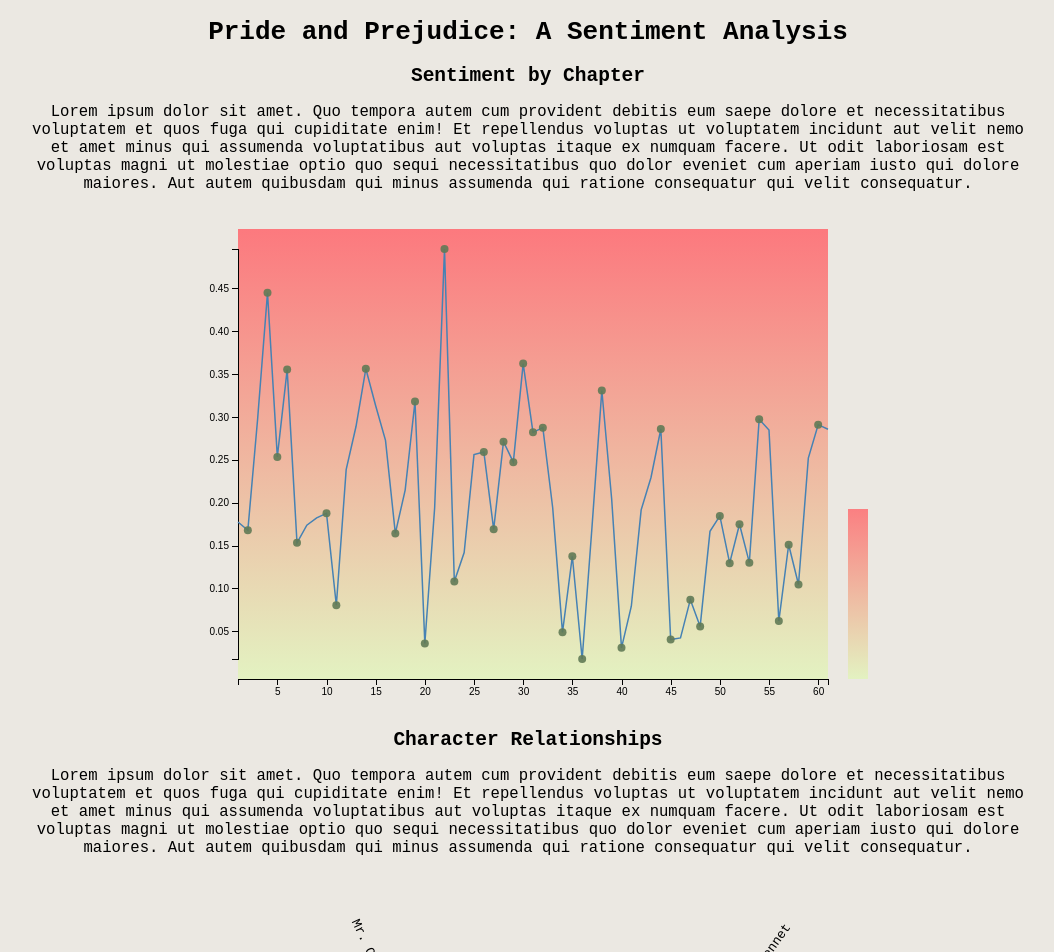
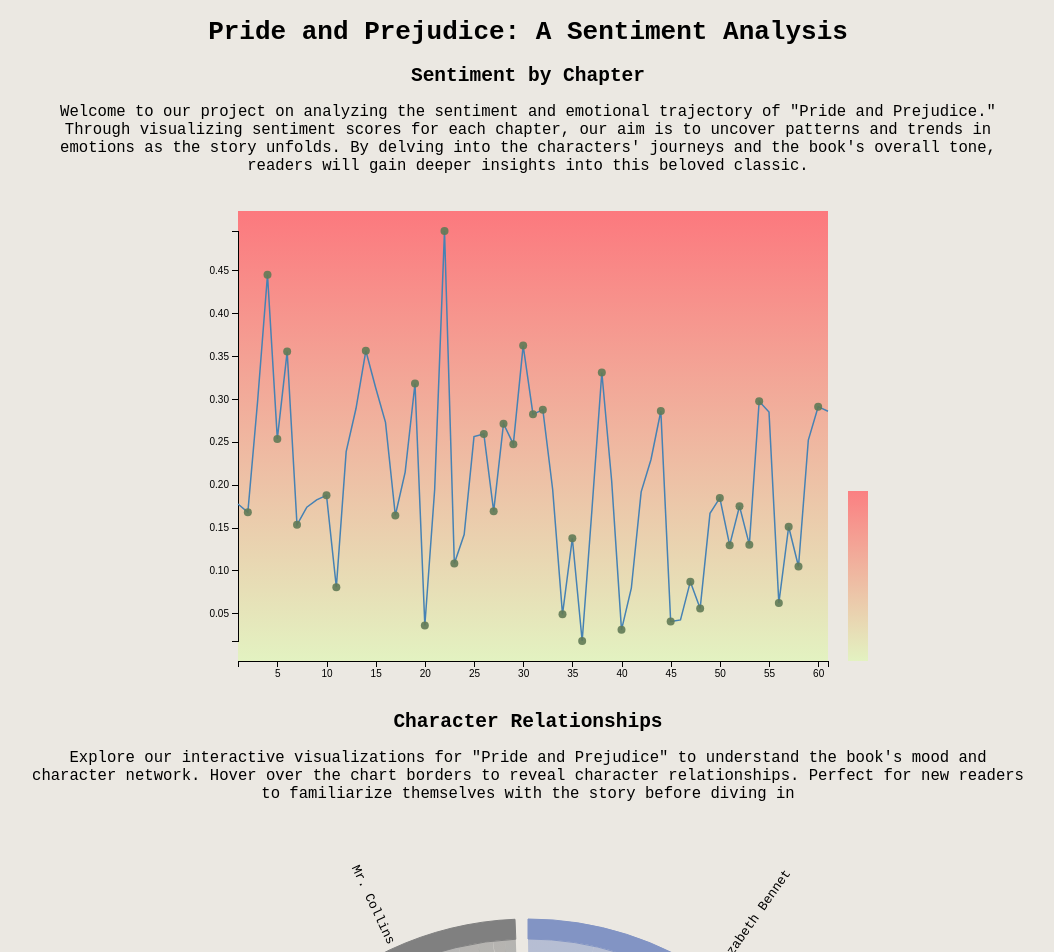
Before and after one commit to thirdlongitude/info4310-final-project, a plain HTML site: page index.html in a window 1280 px wide. Shown: the top 952 px of the page, without its empty margins (112-1166 px from the left). Drawn offline with nearby package versions, Linux system fonts and the light colour scheme.

Commit message:
add intro

```diff
--- a/index.html
+++ b/index.html
@@ -52,11 +52,10 @@
 
   <h2>Sentiment by Chapter</h2>
 
-  <p>Lorem ipsum dolor sit amet. Quo tempora autem cum provident debitis eum saepe dolore et necessitatibus voluptatem
-    et quos fuga qui cupiditate enim! Et repellendus voluptas ut voluptatem incidunt aut velit nemo et amet minus qui
-    assumenda voluptatibus aut voluptas itaque ex numquam facere. Ut odit laboriosam est voluptas magni ut molestiae
-    optio quo sequi necessitatibus quo dolor eveniet cum aperiam iusto qui dolore maiores. Aut autem quibusdam qui minus
-    assumenda qui ratione consequatur qui velit consequatur.
+  <p>Welcome to our project on analyzing the sentiment and emotional trajectory of "Pride and Prejudice." Through visualizing
+  sentiment scores for each chapter, our aim is to uncover patterns and trends in emotions as the story unfolds. By
+  delving into the characters' journeys and the book's overall tone, readers will gain deeper insights into this beloved
+  classic.
   </p>
 
   <div id="sentiment"></div>
@@ -64,11 +63,9 @@
   <h2>Character Relationships</h2>
 
   <p>
-    Lorem ipsum dolor sit amet. Quo tempora autem cum provident debitis eum saepe dolore et necessitatibus voluptatem et
-    quos fuga qui cupiditate enim! Et repellendus voluptas ut voluptatem incidunt aut velit nemo et amet minus qui
-    assumenda voluptatibus aut voluptas itaque ex numquam facere. Ut odit laboriosam est voluptas magni ut molestiae
-    optio quo sequi necessitatibus quo dolor eveniet cum aperiam iusto qui dolore maiores. Aut autem quibusdam qui minus
-    assumenda qui ratione consequatur qui velit consequatur.
+    Explore our interactive visualizations for "Pride and Prejudice" to understand the book's mood and character network.
+    Hover over the chart borders to reveal character relationships. Perfect for new readers to familiarize themselves with
+    the story before diving in
   </p>
 
   <div id="char-relations">
@@ -79,11 +76,10 @@
   <h2>Intensity of Character Emotions Over Time</h2>
 
   <p>
-    Lorem ipsum dolor sit amet. Quo tempora autem cum provident debitis eum saepe dolore et necessitatibus voluptatem
-    et quos fuga qui cupiditate enim! Et repellendus voluptas ut voluptatem incidunt aut velit nemo et amet minus qui
-    assumenda voluptatibus aut voluptas itaque ex numquam facere. Ut odit laboriosam est voluptas magni ut molestiae
-    optio quo sequi necessitatibus quo dolor eveniet cum aperiam iusto qui dolore maiores. Aut autem quibusdam qui minus
-    assumenda qui ratione consequatur qui velit consequatur.
+    Discover the emotional journey of characters in "Pride and Prejudice" through our interactive chart, tracking their
+    changing emotions over time under different conditions. We use these visualizations
+    as a baseline to compare and contrast emotional trajectories. Gain insights into similarities and differences across
+    books for a deeper understanding of their stories.
   </p>
 
   <select id="eventType">
```
